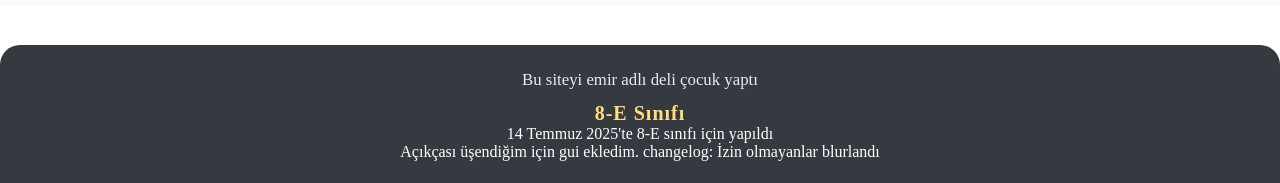
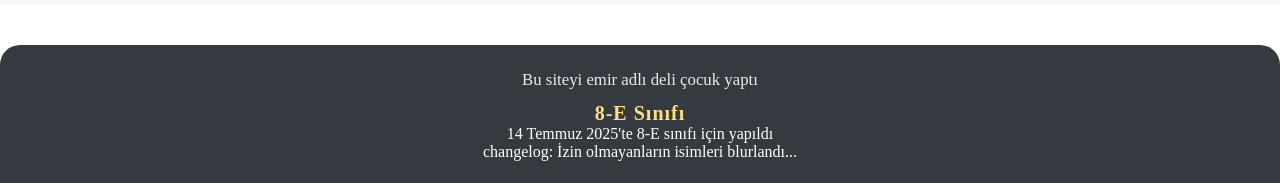
Before and after one commit to emirontop/8-E-v2, a Next.js app: page / in a window 1280 px wide. Shown: the part 1793-1976 px from the top of the page. Built offline with nearby package versions, Linux system fonts and the light colour scheme.

Commit message:
Update index.js

```diff
--- a/pages/index.js
+++ b/pages/index.js
@@ -279,7 +279,7 @@ export default function Home() {
     <div className="class-name">8-E Sınıfı</div>
     {/* Bu satırı ekleyin */}
     <div className="creation-info">14 Temmuz 2025'te 8-E sınıfı için yapıldı</div>
-  Açıkçası üşendiğim için gui ekledim. changelog: İzin olmayanlar blurlandı
+  changelog: İzin olmayanların isimleri blurlandı...
       </div>
 </footer>
 
```
